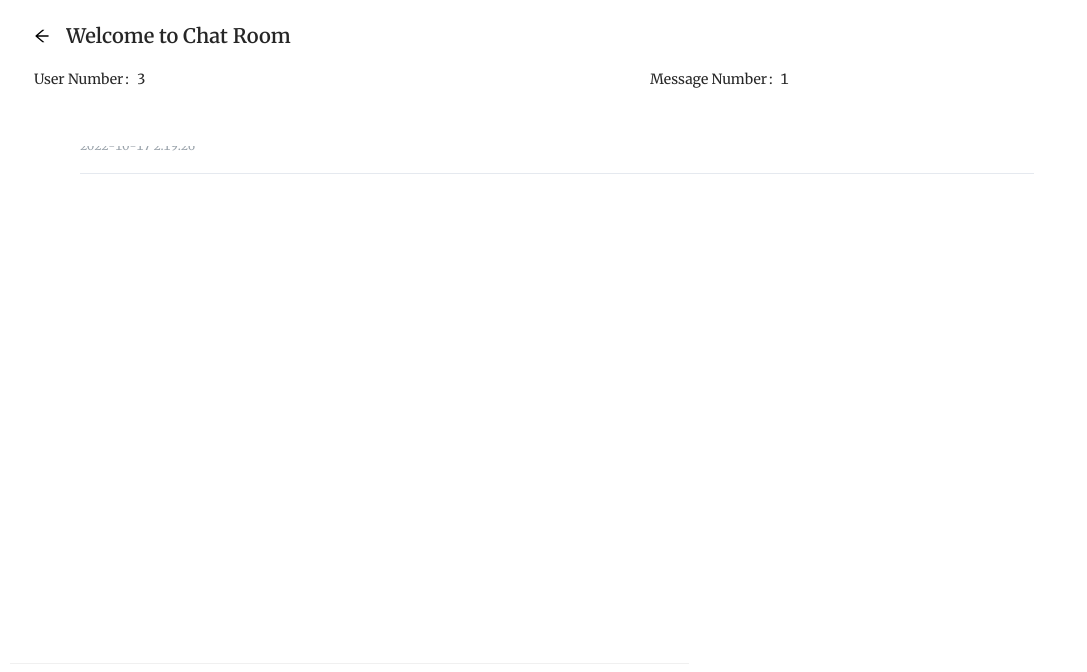
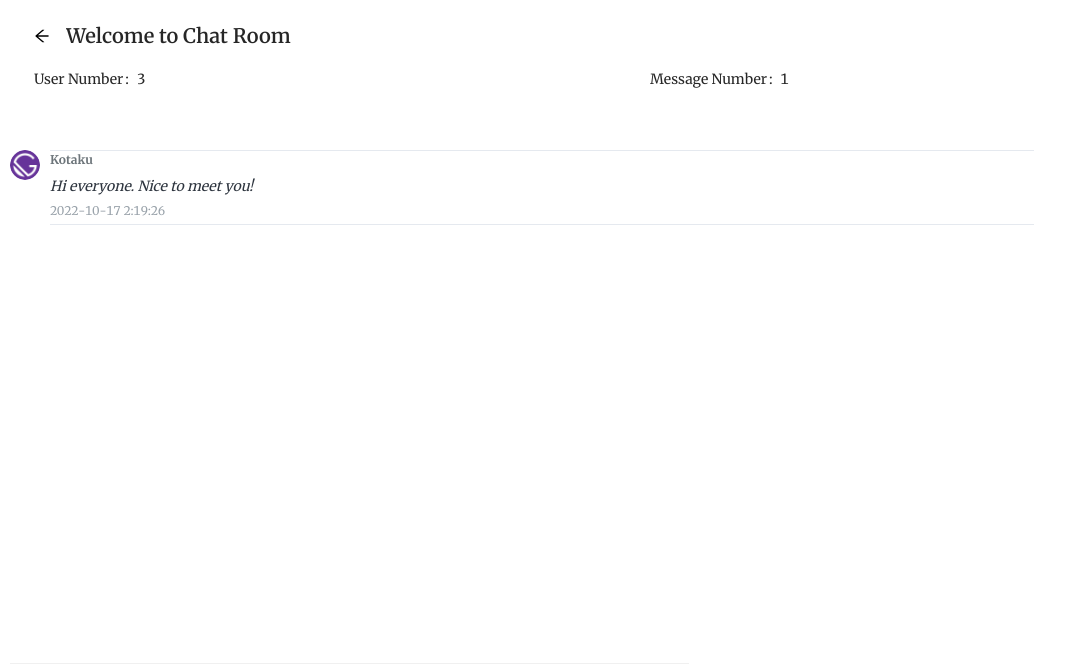
Before and after one commit to Espresso521/myhomepage, a Gatsby site: page /chattome in a window 1280 px wide. Shown: the top 672 px of the page, without its empty margins (0-1087 px from the left). Built offline with nearby package versions, Linux system fonts and the light colour scheme; Gatsby itself is replaced by a stand-in of ours.

Commit message:
modify comment list css

```diff
--- a/src/index.css
+++ b/src/index.css
@@ -4,10 +4,9 @@
   list-style: none;
 }
 .App {
-  /* width: 1090px; */
-
   width: 80%;
   margin: 10px;
+  display: block;
 }
 .comment-head {
   width: 100%;
@@ -15,10 +14,16 @@
   position: fixed;
 }
 
+.comment-list {
+  margin-top: 140px;
+  margin-bottom: 140px;
+}
+
 .comment-send {
   bottom: 0;
   position: fixed;
   margin-right: 10px;
+  background: white;
 }
 
 .user-face {
@@ -181,14 +186,13 @@
   display: flex;
 }
 .list-item:first-child {
-  padding-top: 22px;
+  padding-top: 10px;
 }
 
 .comment {
   flex: 1;
   position: relative;
-  margin-left: 35px;
-  padding: 22px 0 14px 0;
+  margin-left: 10px;
   border-top: 1px solid #e5e9ef;
 }
 .list-item:last-child .comment {
@@ -207,7 +211,6 @@
 }
 
 .comment .text {
-  line-height: 20px;
   padding: 2px 0;
   font-size: 14px;
   text-shadow: none;
--- a/src/pages/chattome.jsx
+++ b/src/pages/chattome.jsx
@@ -52,16 +52,14 @@ function Chat () {
         <div className="comment-list">
           {data.list.map(item => (
             <div className="list-item" key={item.id}>
-              <div className="user-face">
-                <Avatar
-                  alt="Profile Avatar"
-                  src={avatar}
-                  size={30}
-                />
-              </div>
+              <Avatar
+                alt="Profile Avatar"
+                src={avatar}
+                size={30}
+              />
               <div className="comment">
                 <div className="user">{item.author}</div>
-                <p className="text">{item.comment}</p>
+                <i className="text">{item.comment}</i>
                 <div className="info">
                   <span className="time">{formatTime(item.time)}</span>
                 </div>
```
